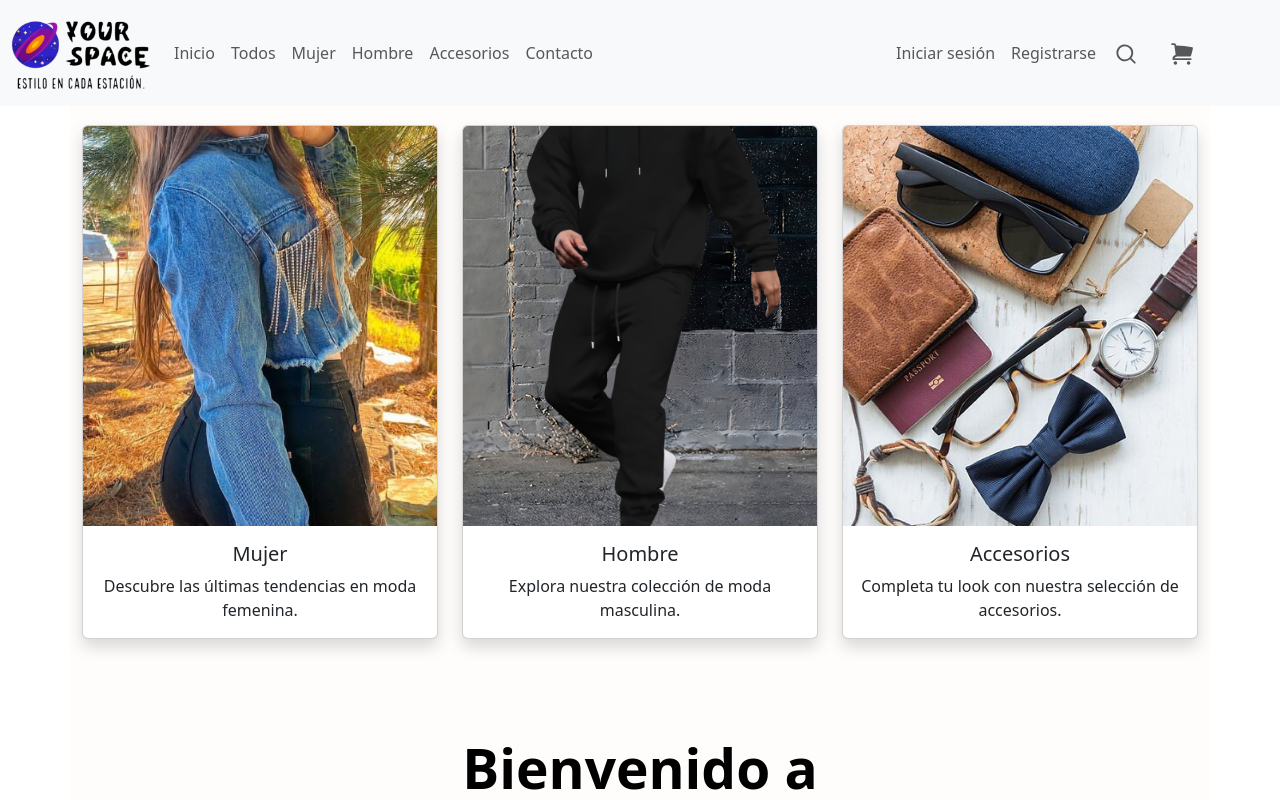
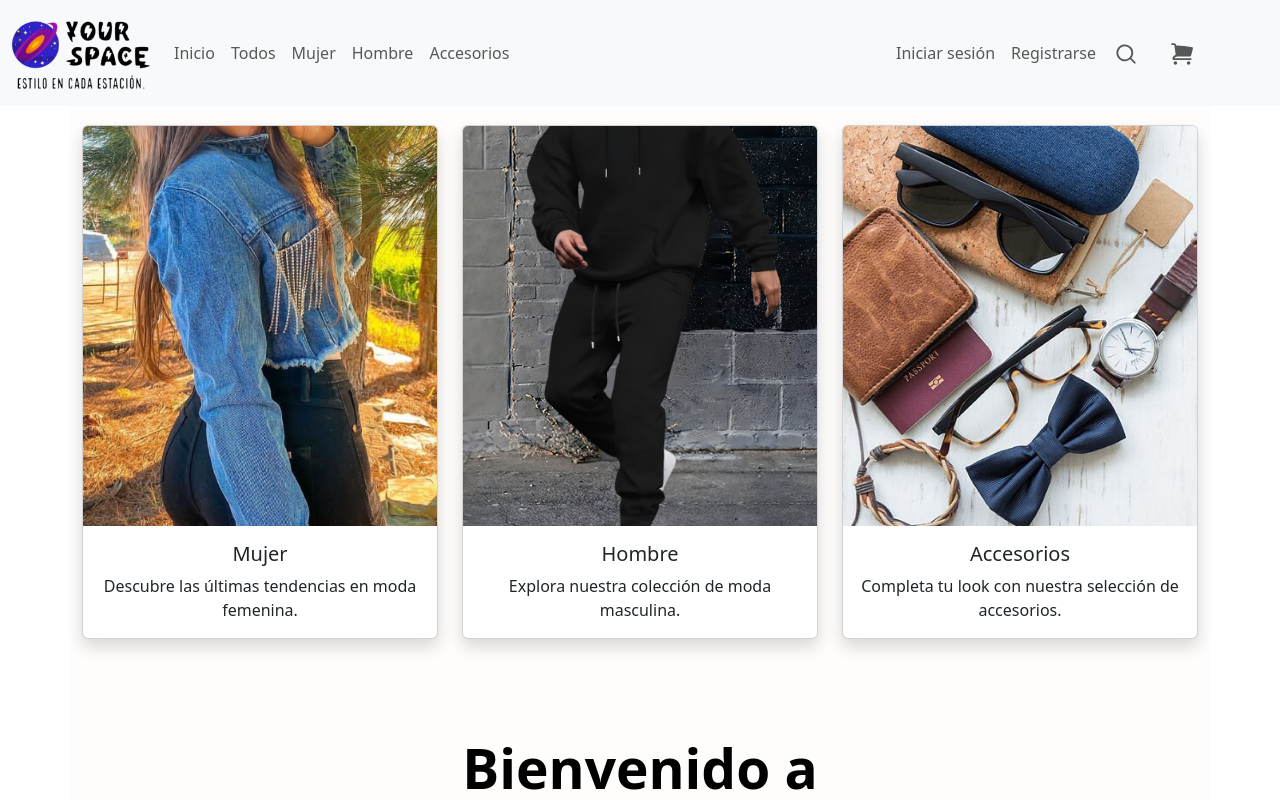
Before and after one commit to ORG-INA/Yourspace-app, a React (Vite) app: page / in a window 1280 px wide. Shown: the top 800 px of the page. Built offline with nearby package versions, Linux system fonts and the light colour scheme; no server answers.

Commit message:
Update Navbar.jsx

```diff
--- a/src/components/Navbar.jsx
+++ b/src/components/Navbar.jsx
@@ -143,7 +143,6 @@ const CustomNavbar = () => {
           <Nav.Link as={Link} to='/tienda/mujer'>Mujer</Nav.Link>
           <Nav.Link as={Link} to='/tienda/hombre'>Hombre</Nav.Link>
           <Nav.Link as={Link} to='/tienda/accesorios'>Accesorios</Nav.Link>
-          <Nav.Link href="#">Contacto</Nav.Link>
         </Nav>
         <Nav>
           <Nav.Link as={Link} to={state.user ? "/logout" : "/login"}>
```
